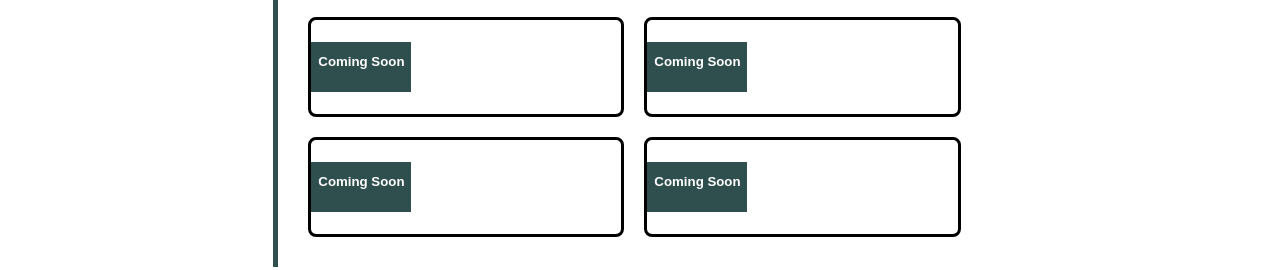
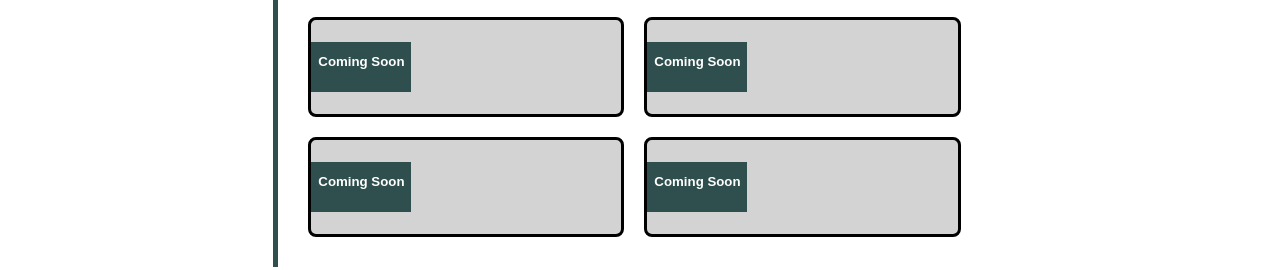
Before and after one commit to pranithgunda/Portfolio, a plain HTML site: page index.html in a window 1280 px wide. Shown: the part 734-1004 px from the top of the page. Drawn offline with Linux system fonts and the light colour scheme.

Commit message:
Added background color to project cards and updated screenshot

```diff
--- a/assets/css/style.css
+++ b/assets/css/style.css
@@ -3,6 +3,9 @@
 :root{
     --darkbgcolor:#2f4f4f;
     --lightfont:#fff;
+    --lightbgcolor:#d3d3d3;
+
+
 }
 
 *{
```
Also changed, not shown: assets/images/Portfolio.png, 1 other file.
